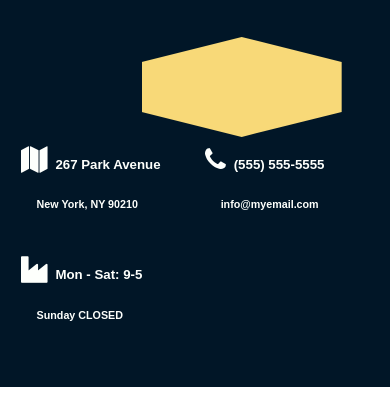
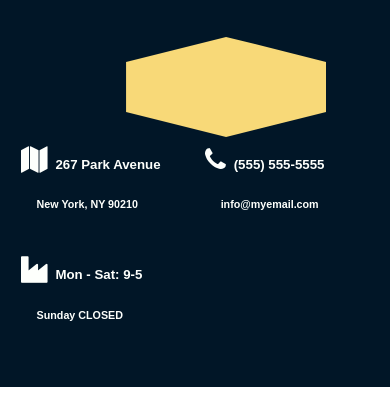
Before and after one commit to sarapearce/css-grid-template, a plain HTML site: page index.html in a window 390 px wide. Shown: the top 400 px of the page. Drawn offline with Linux system fonts and the light colour scheme; a web font is replaced by a local one.

Commit message:
layout complete for all sizes except very small

```diff
--- a/style.css
+++ b/style.css
@@ -9,6 +9,7 @@
     Button Component
     Base Component
 4. Media Queries
+5. Animations
  */
 
 /* 1. Elements */
@@ -361,7 +362,7 @@ button {
 
   .main-head .logo {
     position: relative;
-    left: 32vw;
+    left: 28%;
     margin: 2vh;
   }
 
@@ -378,6 +379,7 @@ button {
   }
 }
 
+/* 5. Animations */
 .fade-in {
   -webkit-animation: fadein 2s;
   /* Safari, Chrome and Opera > 12.1 */
```
Also changed, not shown: index.html (+2 -1 lines).
